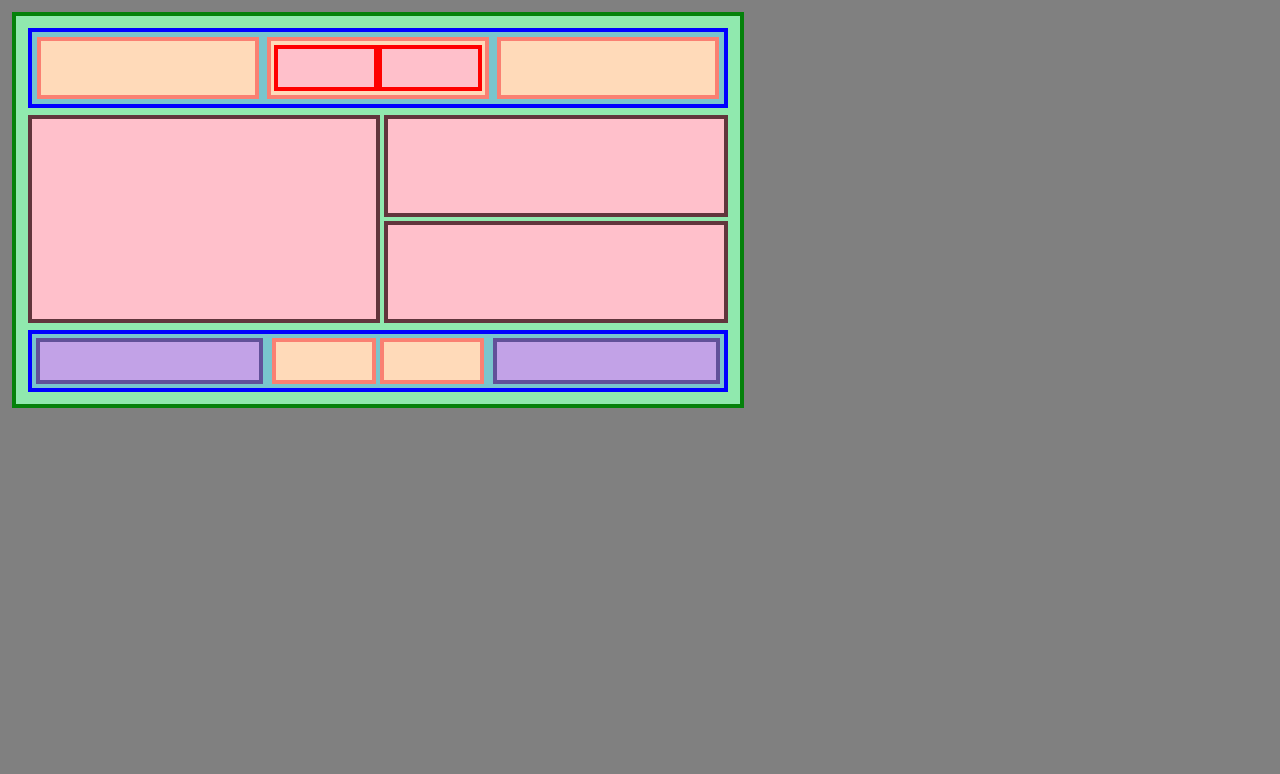
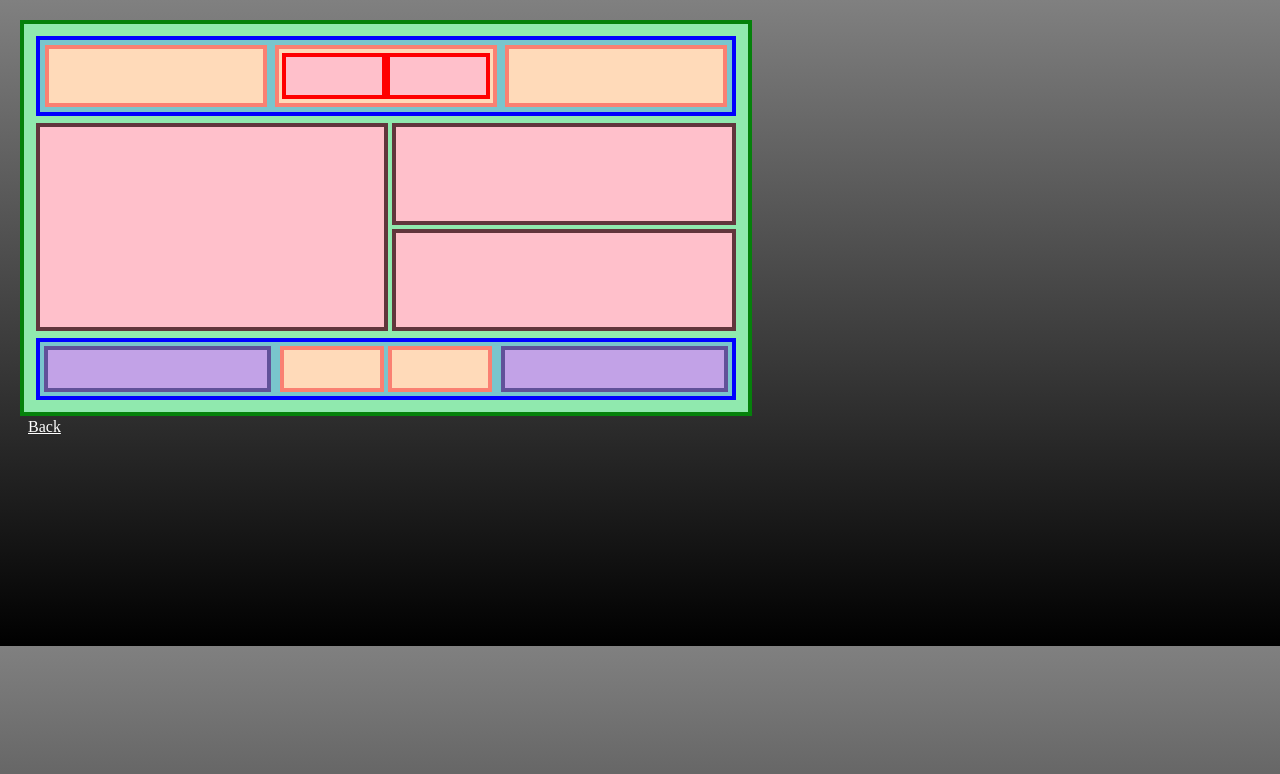
Before and after one commit to jhoadsonmijares12/introductiontoflexbox, a plain HTML site: page exercises/exercises3.html in a window 1280 px wide. Drawn offline with Linux system fonts and the light colour scheme.

Commit message:
Modificaciones en las pag

```diff
--- a/exercises/exercises3.html
+++ b/exercises/exercises3.html
@@ -5,7 +5,7 @@
   <meta charset="UTF-8">
   <meta name="viewport" content="width=device-width, initial-scale=1.0">
 
-  <title>Exercises 3</title>
+  <title>Exercise 3</title>
 </head>
 <body>
   <div class="container">
@@ -61,5 +61,7 @@
 
     </div>
   </div>
+  <a href="../index.html">Back</a>
+
 </body>
 </html>
--- a/exercises/styles1.css
+++ b/exercises/styles1.css
@@ -12,3 +12,16 @@
   flex: 1;
   margin: 4px;
 }
+
+a{
+  height: 1000px;
+  width: 100px;
+  margin: 10px;
+  color: white;
+  border-radius: 10px;
+}
+
+body{
+  background: linear-gradient(grey,black);
+  height: 610px;
+}
--- a/exercises/styles2.css
+++ b/exercises/styles2.css
@@ -25,3 +25,16 @@
   margin: 2px 0 2px 0;
 
 }
+
+a{
+  height: 1000px;
+  width: 100px;
+  margin: 10px;
+  color: white;
+  border-radius: 10px;
+}
+
+body{
+  background: linear-gradient(grey,black);
+  height: 610px;
+}
--- a/exercises/styles3.css
+++ b/exercises/styles3.css
@@ -1,14 +1,12 @@
 body{
   padding: 10px;
+  width: auto;
+  justify-content: center;
+  align-items: center;
+
 }
 
-body{
-  background-color: grey;
-  flex-direction: column;
-  justify-content: center;
-  align-items: center;
-  margin: 0 auto;
-}
+
 .container {
   background-color: rgb(144, 233, 174);
   padding: 12px;
@@ -141,3 +139,16 @@ body{
   justify-content: space-between;
   align-items: center;
 }
+
+a{
+  height: 1000px;
+  width: 100px;
+  margin: 10px;
+  color: white;
+  border-radius: 10px;
+}
+
+body{
+  background: linear-gradient(grey,black);
+  height: 610px;
+}
--- /dev/null
+++ b/styles.css
@@ -0,0 +1,23 @@
+body{
+    background: linear-gradient(grey,black);
+    height: 610px;
+}
+
+h1{
+    height: 50px;
+    width: auto;
+    text-align: center;
+}
+
+*{
+    color: white;
+
+}
+
+a{
+    display: flex;
+    justify-content: center;
+}
+buttom{
+    background-color: black;
+}
```
Also changed, not shown: exercises/exercises1.html (+3 -2 lines), exercises/exercises2.html (+3 -1 lines), index.html (+5 -5 lines), image-1.png, image-2.png, image-3.png, image.png (added), 1 other file.
